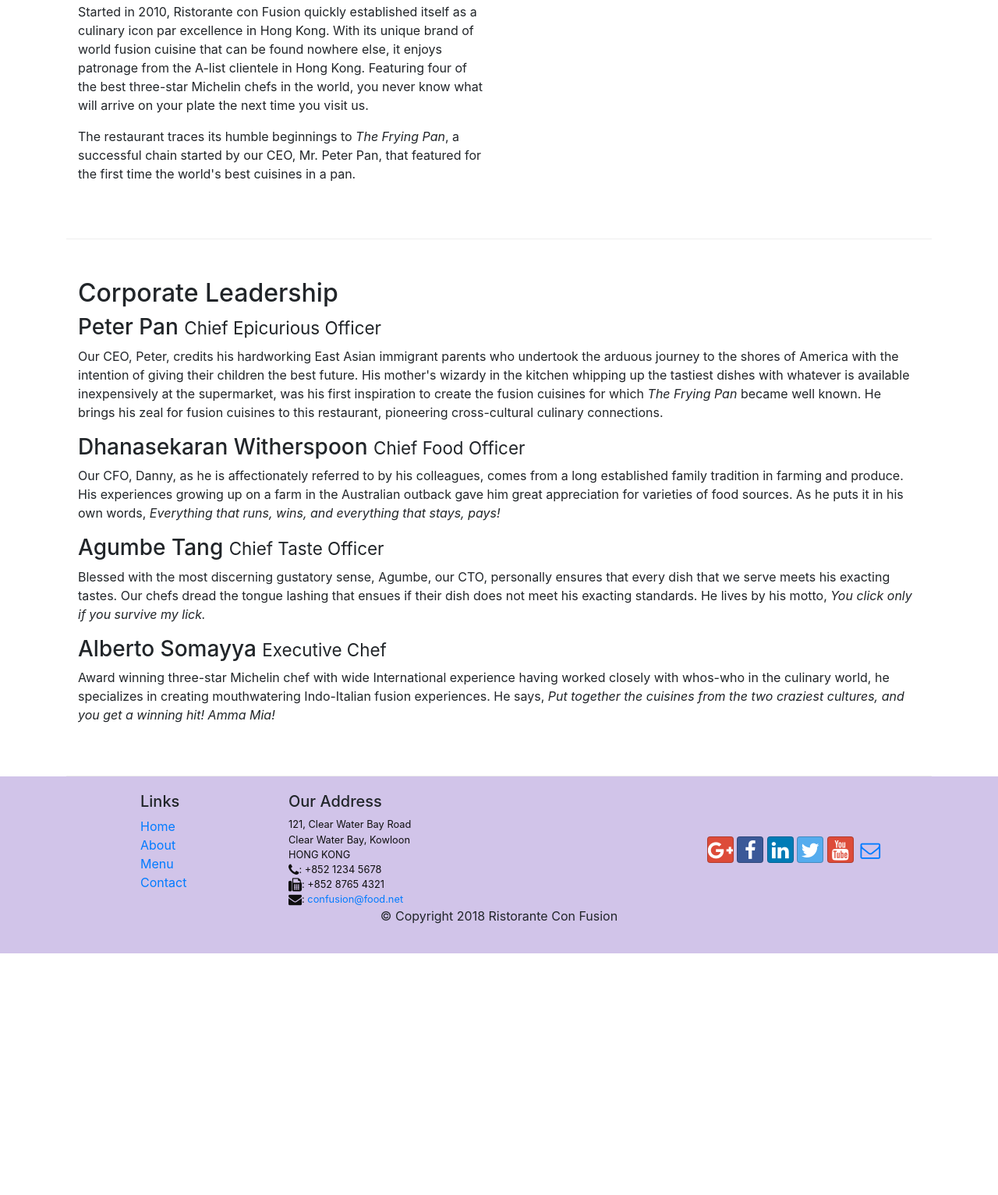
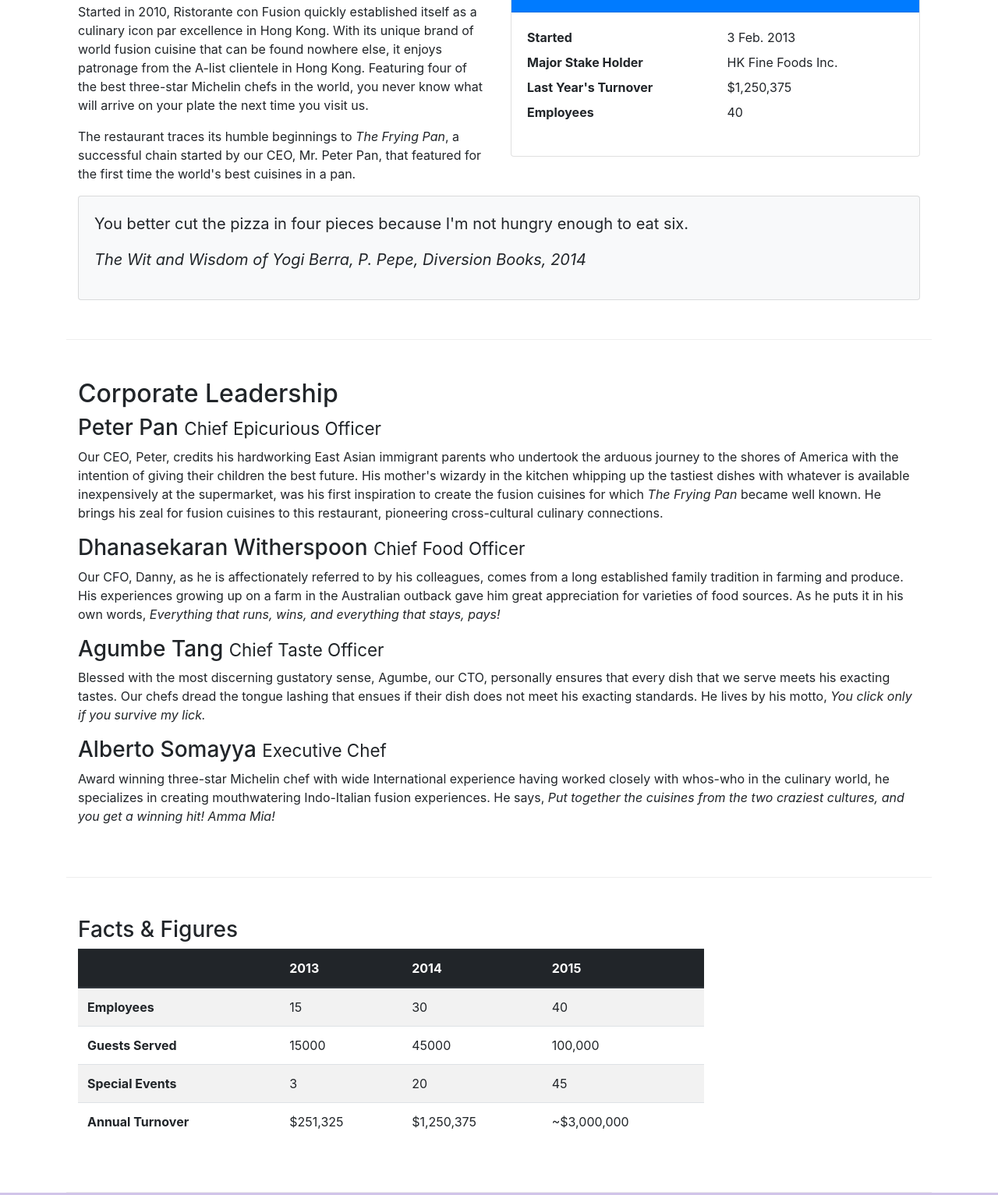
Before and after one commit to elsonpais/conFusion, a website: page aboutus.html in a window 1280 px wide. Shown: the part 558-2091 px from the top of the page at 78% size. Before the commit the page ends 1781 px from the top, so only its background shows below. Drawn offline with nearby package versions, Linux system fonts and the light colour scheme.

Commit message:
Tables and Cards

```diff
--- a/aboutus.html
+++ b/aboutus.html
@@ -62,12 +62,39 @@
         </div>
 
         <div class="row row-content">
-            <div class="col-12 col-sm-6">
+            <div class="col-sm-6">
                 <h2>Our History</h2>
                 <p>Started in 2010, Ristorante con Fusion quickly established itself as a culinary icon par excellence in Hong Kong. With its unique brand of world fusion cuisine that can be found nowhere else, it enjoys patronage from the A-list clientele in Hong Kong.  Featuring four of the best three-star Michelin chefs in the world, you never know what will arrive on your plate the next time you visit us.</p>
                 <p>The restaurant traces its humble beginnings to <em>The Frying Pan</em>, a successful chain started by our CEO, Mr. Peter Pan, that featured for the first time the world's best cuisines in a pan.</p>
             </div>
-            <div>
+            <div class="col-sm">
+                <div class="card">
+                    <h3 class="card-header bg-primary text-white">Facts At a Glance</h3>
+                    <div class="card-body">
+                        <dl class="row">
+                            <dt class="col-6">Started</dt>
+                            <dd class="col-6">3 Feb. 2013</dd>
+                            <dt class="col-6">Major Stake Holder</dt>
+                            <dd class="col-6">HK Fine Foods Inc.</dd>
+                            <dt class="col-6">Last Year's Turnover</dt>
+                            <dd class="col-6">$1,250,375</dd>
+                            <dt class="col-6">Employees</dt>
+                            <dd class="col-6">40</dd>
+                        </dl>
+                    </div>
+                </div>
+            </div>
+            <div class="col-12">
+                <div class="card card-body bg-light">
+                    <blockquote class="blockquote">
+                        <p>You better cut the pizza in four pieces because
+                            I'm not hungry enough to eat six.</p>
+                        <footer class="blackquote-footer">
+                            <cite Tile="Source Title">The Wit and Wisdom of Yogi Berra,
+                                P. Pepe, Diversion Books, 2014</cite>
+                        </footer>
+                    </blockquote>
+                </div>
             </div>
         </div>
 
@@ -85,7 +112,50 @@
                 <p class="d-none d-sm-block">Award winning three-star Michelin chef with wide International experience having worked closely with whos-who in the culinary world, he specializes in creating mouthwatering Indo-Italian fusion experiences. He says, <em>Put together the cuisines from the two craziest cultures, and you get a winning hit! Amma Mia!</em></p>
             </div>
        </div>
-
+       <div class="row row-content">
+           <div class="col-12 col-sm-9">
+                <h3>Facts &amp; Figures</h3>
+                <div class="table-responsive">
+                    <table class="table table-striped">
+                        <thead class="thead-dark">
+                            <tr>
+                                <th>&nbsp;</th>
+                                <th>2013</th>
+                                <th>2014</th>
+                                <th>2015</th>
+                            </tr>
+                        </thead>
+                        <tbody>
+                            <tr>
+                                <th>Employees</th>
+                                <td>15</td>
+                                <td>30</td>
+                                <td>40</td>
+                            </tr>
+                            <tr>
+                                <th>Guests Served</th>
+                                <td>15000</td>
+                                <td>45000</td>
+                                <td>100,000</td>
+                            </tr>
+                            <tr>
+                                <th>Special Events</th>
+                                <td>3</td>
+                                <td>20</td>
+                                <td>45</td>
+                            </tr>
+                            <tr>
+                                <th>Annual Turnover</th>
+                                <td>$251,325</td>
+                                <td>$1,250,375</td>
+                                <td>~$3,000,000</td>
+                            </tr>
+                        </tbody>
+                    </table>
+                </div>
+           </div>
+           <div class="col-12 col-sm-3"></div>
+       </div>
     </div>
 
     <footer class="footer">
```
Also changed, not shown: index.html (+4 -4 lines).
